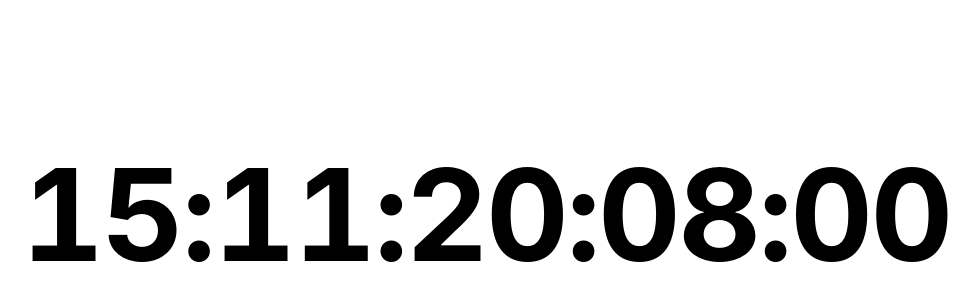
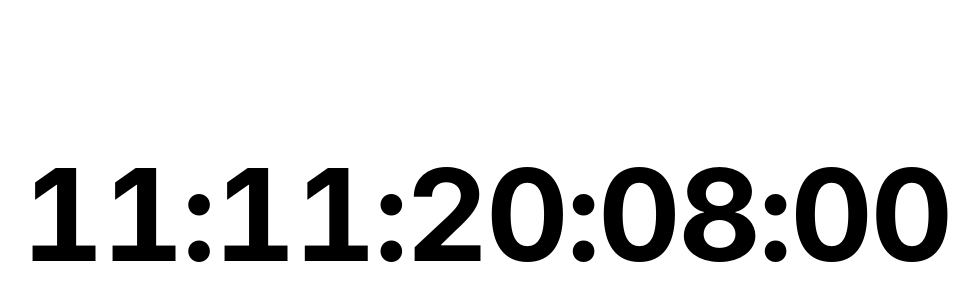
Before and after one commit to hamza221/countdown, a plain HTML site: page index.html in a window 1280 px wide. Shown: the part 186-486 px from the top of the page, without its empty margins (154-1133 px from the left). Drawn offline with Linux system fonts and the light colour scheme.

Commit message:
fix date
Signed-off-by: Hamza <hamzamahjoubi221@gmail.com>

```diff
--- a/index.html
+++ b/index.html
@@ -71,7 +71,7 @@
 <canvas id="confetti"></canvas>
 
 <script>
-const TARGET = new Date('2026-03-30T23:10:00').getTime();
+const TARGET = new Date('2026-03-26T23:10:00').getTime();
 
 const countdownEl = document.getElementById('countdown');
 const messageEl = document.getElementById('message');
```
